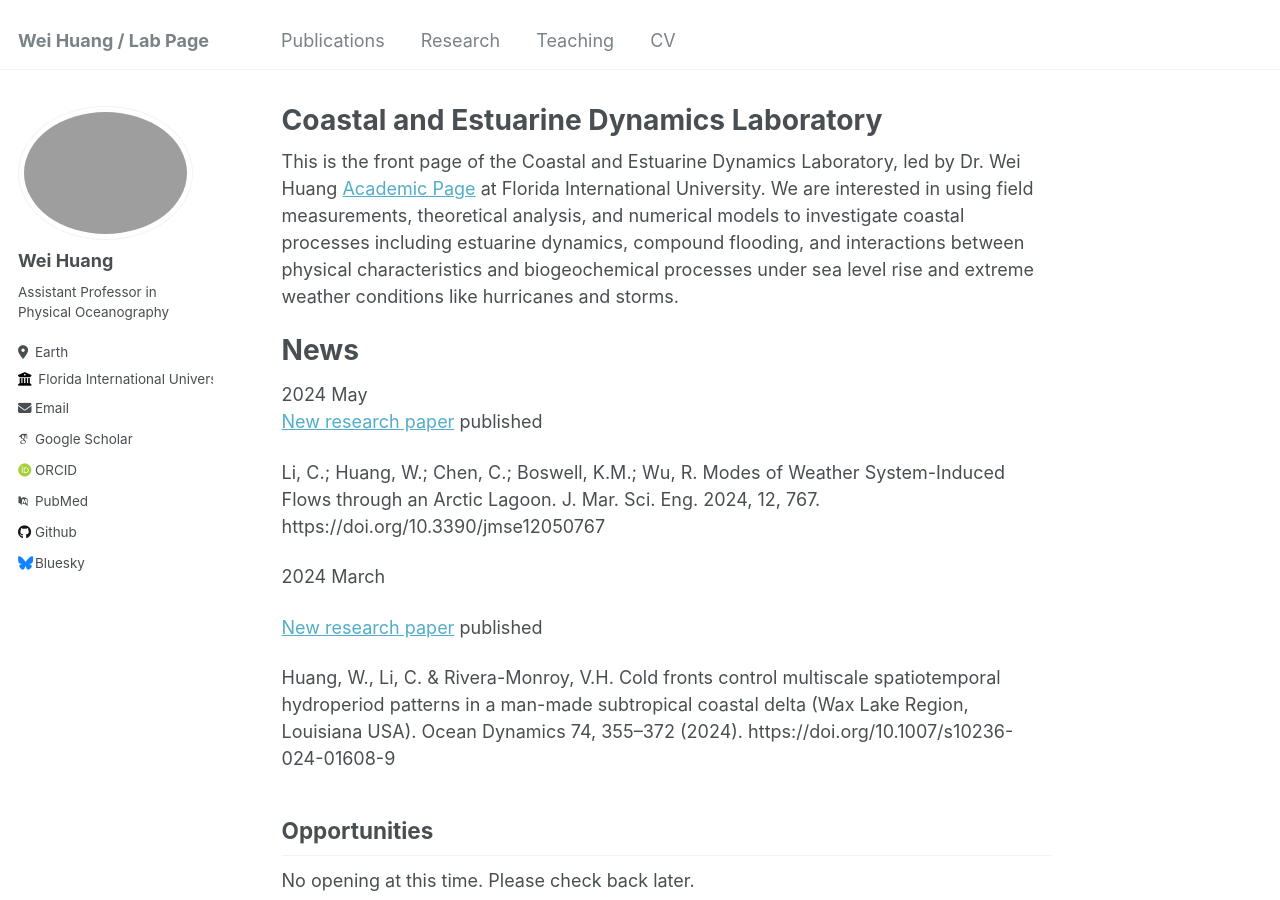
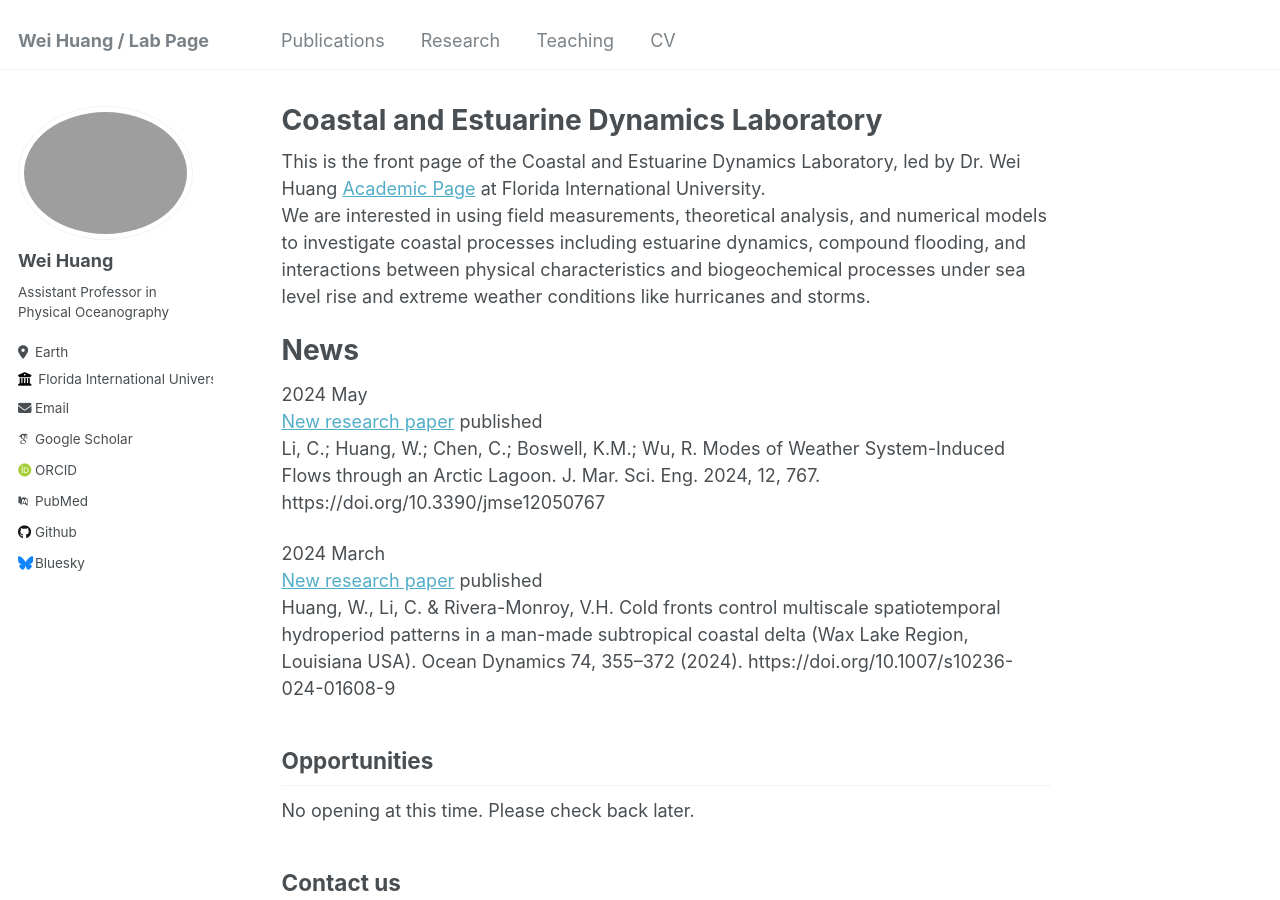
Before and after one commit to huang96169/huang96169.github.io, a Jekyll site: the page built from _pages/about.md, in a window 1280 px wide and 900 px high. Built offline with Jekyll 4.4.1, drawn with Linux system fonts in a browser that asks for light colours; some web fonts are replaced.

```diff
--- a/_pages/about.md
+++ b/_pages/about.md
@@ -7,23 +7,19 @@ redirect_from:
   - /about.html
 ---
 
-This is the front page of the Coastal and Estuarine Dynamics Laboratory, led by Dr. Wei Huang [Academic Page](https://case.fiu.edu/about/directory/profiles/wei-huang.html) at Florida International University.
+This is the front page of the Coastal and Estuarine Dynamics Laboratory, led by Dr. Wei Huang [Academic Page](https://case.fiu.edu/about/directory/profiles/wei-huang.html) at Florida International University. <br/>
 We are interested in using field measurements, theoretical analysis, and numerical models to investigate coastal processes including estuarine dynamics, compound flooding, and interactions between physical characteristics and biogeochemical processes under sea level rise and extreme weather conditions like hurricanes and storms.
 
 News
 ======
 
 2024 May <br/>
-[New research paper](https://doi.org/10.3390/jmse12050767) published
-
+[New research paper](https://doi.org/10.3390/jmse12050767) published <br/>
 Li, C.; Huang, W.; Chen, C.; Boswell, K.M.; Wu, R. Modes of Weather System-Induced Flows through an Arctic Lagoon. J. Mar. Sci. Eng. 2024, 12, 767. https://doi.org/10.3390/jmse12050767
 
-2024 March
-
-[New research paper](https://doi.org/10.1007/s10236-024-01608-9) published
-
+2024 March <br/>
+[New research paper](https://doi.org/10.1007/s10236-024-01608-9) published <br/>
 Huang, W., Li, C. & Rivera-Monroy, V.H. Cold fronts control multiscale spatiotemporal hydroperiod patterns in a man-made subtropical coastal delta (Wax Lake Region, Louisiana USA). Ocean Dynamics 74, 355–372 (2024). https://doi.org/10.1007/s10236-024-01608-9
-
 
 Opportunities
 ------
```
